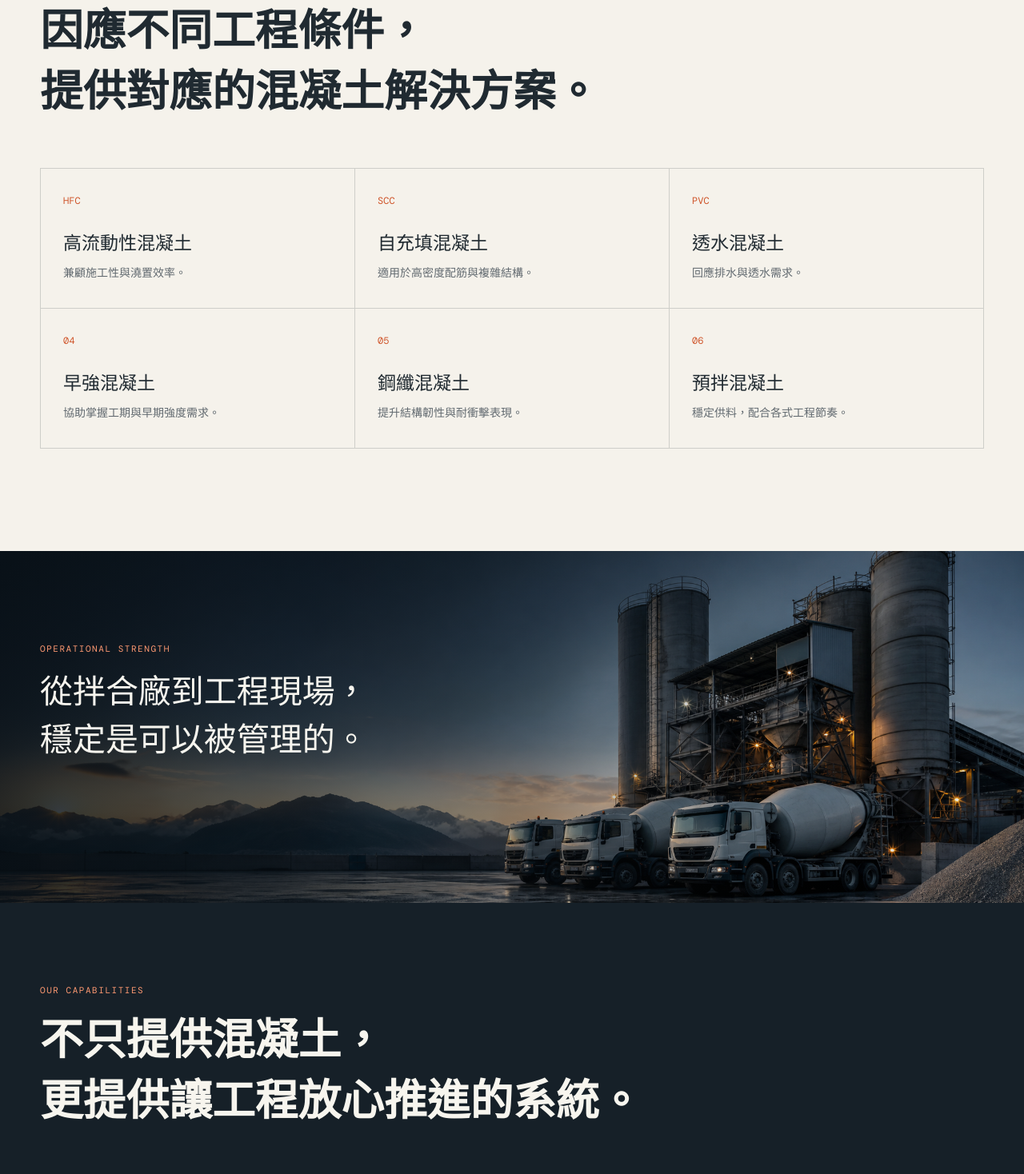
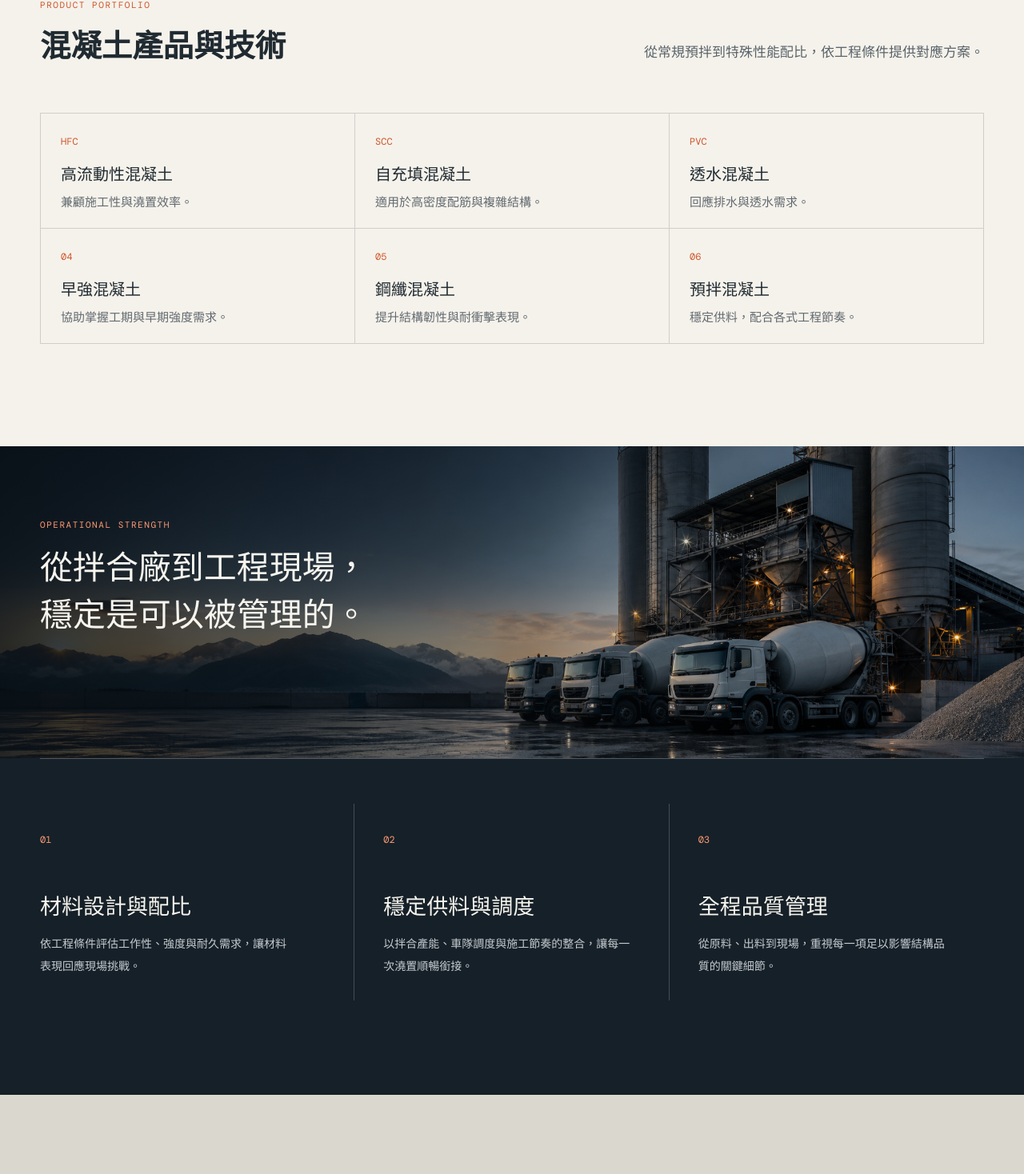
Before and after one commit to Vince-Chen-hao/yixing-concrete, a Nuxt app: page / in a window 1280 px wide. Shown: the part 1985-3453 px from the top of the page at 80% size. Built offline with nearby package versions, Linux system fonts and the light colour scheme.

Commit message:
style(site): refine content hierarchy

```diff
--- a/assets/css/industry-refresh.css
+++ b/assets/css/industry-refresh.css
@@ -19,6 +19,30 @@
   line-height: 1.42;
 }
 
+.intro-copy p {
+  font-size: 18px;
+  line-height: 2;
+}
+
+.solutions-heading {
+  display: flex;
+  align-items: baseline;
+  justify-content: space-between;
+  gap: 36px;
+}
+
+.solutions-heading h2 {
+  font-size: clamp(34px, 3vw, 44px);
+}
+
+.solutions-heading p {
+  max-width: 430px;
+  margin: 0;
+  color: #59636a;
+  font-size: 17px;
+  line-height: 1.8;
+}
+
 .solution-grid {
   display: grid;
   grid-template-columns: repeat(3, 1fr);
@@ -28,8 +52,8 @@
 }
 
 .solution-grid article {
-  min-height: 175px;
-  padding: 25px 28px;
+  min-height: 135px;
+  padding: 20px 25px;
   border-right: 1px solid var(--line);
   border-bottom: 1px solid var(--line);
 }
@@ -41,14 +65,14 @@
 }
 
 .solution-grid h3 {
-  margin: 25px 0 9px;
-  font: 23px 'Noto Serif TC', serif;
+  margin: 16px 0 7px;
+  font: 20px 'Noto Serif TC', serif;
 }
 
 .solution-grid p {
   margin: 0;
   color: #626a70;
-  font-size: 14px;
+  font-size: 15px;
   line-height: 1.8;
 }
 
@@ -59,10 +83,10 @@
 }
 
 .capability-visual {
-  min-height: 440px;
+  min-height: 390px;
   display: flex;
   align-items: end;
-  background: linear-gradient(90deg, rgba(8, 15, 21, .87) 0%, rgba(8, 15, 21, .48) 43%, rgba(8, 15, 21, .08) 75%), url('/service-industrial-plant.png') center / cover;
+  background: linear-gradient(90deg, rgba(8, 15, 21, .87) 0%, rgba(8, 15, 21, .48) 43%, rgba(8, 15, 21, .08) 75%), url('/service-industrial-plant.png') center bottom / cover;
 }
 
 .capability-visual-copy {
@@ -79,17 +103,10 @@
   line-height: 1.45;
 }
 
-.capability-heading {
-  padding: 102px 0 54px;
-}
-
-.capability-heading .section-tag {
-  color: #ff9a72;
-}
-
 .capability-grid {
   display: grid;
   grid-template-columns: repeat(3, 1fr);
+  padding-top: 56px;
   border-top: 1px solid rgba(255, 255, 255, .25);
 }
 
@@ -189,11 +206,13 @@
   .capability-grid,
   .contact-grid,
   .contact-heading { grid-template-columns: 1fr; }
+  .solutions-heading { display: block; }
+  .solutions-heading p { margin-top: 14px; font-size: 16px; }
   .solution-grid { margin-top: 34px; }
   .solution-grid article { min-height: auto; }
-  .capability-visual { min-height: 360px; background-position: 64% center; }
+  .capability-visual { min-height: 330px; background-position: 70% bottom; }
   .capability-visual-copy { padding-bottom: 40px; }
-  .capability-heading { padding: 76px 0 35px; }
+  .capability-grid { padding-top: 28px; }
   .capability-grid article,
   .capability-grid article:first-child { min-height: auto; padding: 28px 0; border-right: 0; border-bottom: 1px solid rgba(255, 255, 255, .2); }
   .capability-grid article:last-child { border-bottom: 0; }
--- a/pages/index.vue
+++ b/pages/index.vue
@@ -16,7 +16,7 @@
 
     <section class="intro shell" id="about">
       <p class="section-tag">WHO WE ARE</p>
-      <div class="intro-grid"><h2>把看不見的堅持，<br>做到每一方混凝土裡。</h2><div><p>混凝土不只是一項材料，更是建築、道路與橋梁長久運行的基礎。宜興預拌混凝土專注於每一個配比、每一次出料與每一段澆置節奏。</p><p>我們相信，真正的品質，是工程完成後依然能安靜地守住結構與日常。</p></div></div>
+      <div class="intro-grid"><h2>把看不見的堅持，<br>做到每一方混凝土裡。</h2><div class="intro-copy"><p>混凝土不只是一項材料，更是建築、道路與橋梁長久運行的基礎。宜興預拌混凝土專注於每一個配比、每一次出料與每一段澆置節奏。</p><p>我們相信，真正的品質，是工程完成後依然能安靜地守住結構與日常。</p></div></div>
     </section>
 
     <section class="project" id="project">
@@ -24,7 +24,7 @@
     </section>
 
     <section class="solutions shell" aria-labelledby="solution-title">
-      <p class="section-tag">PRODUCT PORTFOLIO</p><h2 id="solution-title">因應不同工程條件，<br>提供對應的混凝土解決方案。</h2>
+      <p class="section-tag">PRODUCT PORTFOLIO</p><div class="solutions-heading"><h2 id="solution-title">混凝土產品與技術</h2><p>從常規預拌到特殊性能配比，依工程條件提供對應方案。</p></div>
       <div class="solution-grid">
         <article><span>HFC</span><h3>高流動性混凝土</h3><p>兼顧施工性與澆置效率。</p></article>
         <article><span>SCC</span><h3>自充填混凝土</h3><p>適用於高密度配筋與複雜結構。</p></article>
@@ -37,7 +37,6 @@
 
     <section class="capabilities" id="service">
       <div class="capability-visual"><div class="shell capability-visual-copy"><p class="section-tag">OPERATIONAL STRENGTH</p><p>從拌合廠到工程現場，<br>穩定是可以被管理的。</p></div></div>
-      <div class="shell capability-heading"><p class="section-tag">OUR CAPABILITIES</p><h2>不只提供混凝土，<br>更提供讓工程放心推進的系統。</h2></div>
       <div class="shell capability-grid">
         <article><span>01</span><h3>材料設計與配比</h3><p>依工程條件評估工作性、強度與耐久需求，讓材料表現回應現場挑戰。</p></article>
         <article><span>02</span><h3>穩定供料與調度</h3><p>以拌合產能、車隊調度與施工節奏的整合，讓每一次澆置順暢銜接。</p></article>
```
